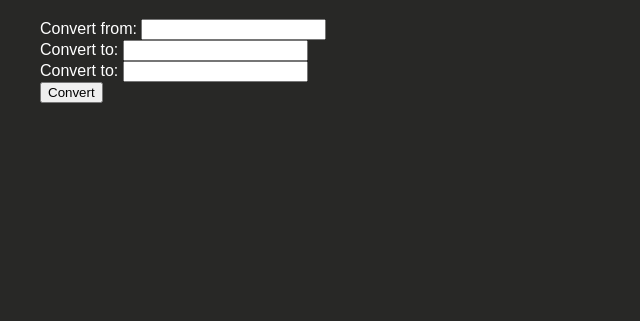
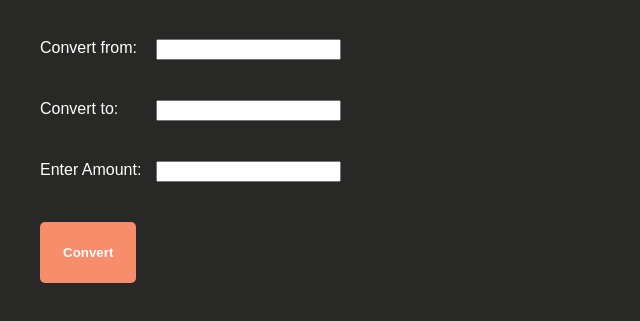
Before and after one commit to donabinu921/Expense-Tracker, a plain HTML site: page converter/index2.html in a window 1280 px wide. Shown: the part 191-512 px from the top of the page, without its empty margins (0-640 px from the left). Drawn offline with Linux system fonts and the light colour scheme.

Commit message:
Input set to all caps

```diff
--- a/converter/index2.html
+++ b/converter/index2.html
@@ -1,11 +1,11 @@
 <!DOCTYPE html>
 <html lang="en">
   <head>
-    <meta charset="UTF-8">
-    <meta http-equiv="X-UA-Compatible" content="IE=edge">
-    <meta name="viewport" content="width=device-width, initial-scale=1.0">
+    <meta charset="UTF-8" />
+    <meta http-equiv="X-UA-Compatible" content="IE=edge" />
+    <meta name="viewport" content="width=device-width, initial-scale=1.0" />
     <title>Currency Converter</title>
-    <link rel="stylesheet" href="style2.css">
+    <link rel="stylesheet" href="style2.css" />
   </head>
   <body>
     <nav class="nav">
@@ -15,23 +15,22 @@
           <a href="../index.html">Home</a>
         </li>
         <li><a href="../tracker/index1.html">Start Tracking</a></li>
-
       </ul>
     </nav>
 
     <h1>Currency Converter</h1>
 
     <form id="currConverter">
-        <div class="firstLabel">
+      <div class="first label">
         <label for="firstCurrency">Convert from:</label>
-          <input type="text" id="firstCurrency" required />
+        <input type="text" class="inputField" id="firstCurrency" required />
       </div>
-        <div class="secondLabel">
+      <div class="second label">
         <label for="secondCurrency">Convert to:</label>
-          <input type="number" id="secondCurrency" required />
+        <input type="text" class="inputField" id="secondCurrency" required />
       </div>
-        <div class="thirdLabel">
-            <label for="amount">Convert to:</label>
+      <div class="third label">
+        <label for="amount">Enter Amount:</label>
         <input type="number" id="amount" required />
       </div>
 
--- a/converter/script2.js
+++ b/converter/script2.js
@@ -0,0 +1,8 @@
+const inputFields = document.querySelectorAll(".inputField");
+
+inputFields.forEach(function(inputField) {
+  inputField.addEventListener("input", function(event) {
+    const userInput = event.target.value;
+    event.target.value = userInput.toUpperCase();
+  });
+});
--- a/converter/style2.css
+++ b/converter/style2.css
@@ -65,3 +65,44 @@ a:hover {
 h1 {
   color: #f78d6a;
 }
+
+#currConverter {
+    display: flex;
+    flex-direction: column;
+    align-items: flex-start;
+    justify-content: center;
+  }
+
+  .label {
+    display: flex;
+    justify-content: center;
+    padding: 20px 0px;
+  }
+
+  #firstCurrency {
+    margin-left: 19px;
+  }
+
+  #secondCurrency {
+    margin-left: 38px;
+  }
+
+  #amount {
+    margin-left: 15px;
+  }
+
+  #currConverter button {
+    background-color: #f78d6a;
+    border: solid transparent;
+    border-radius: 5px;
+    color: white;
+    padding: 20px;
+    font-weight: 600;
+    margin: 20px 0px 40px 0px;
+  }
+
+  #currConverter button:hover {
+    background-color: #282826;
+    border: #f78d6a solid;
+    cursor: pointer;
+  }
```
Lines whose indentation alone changed are shown as unchanged.
